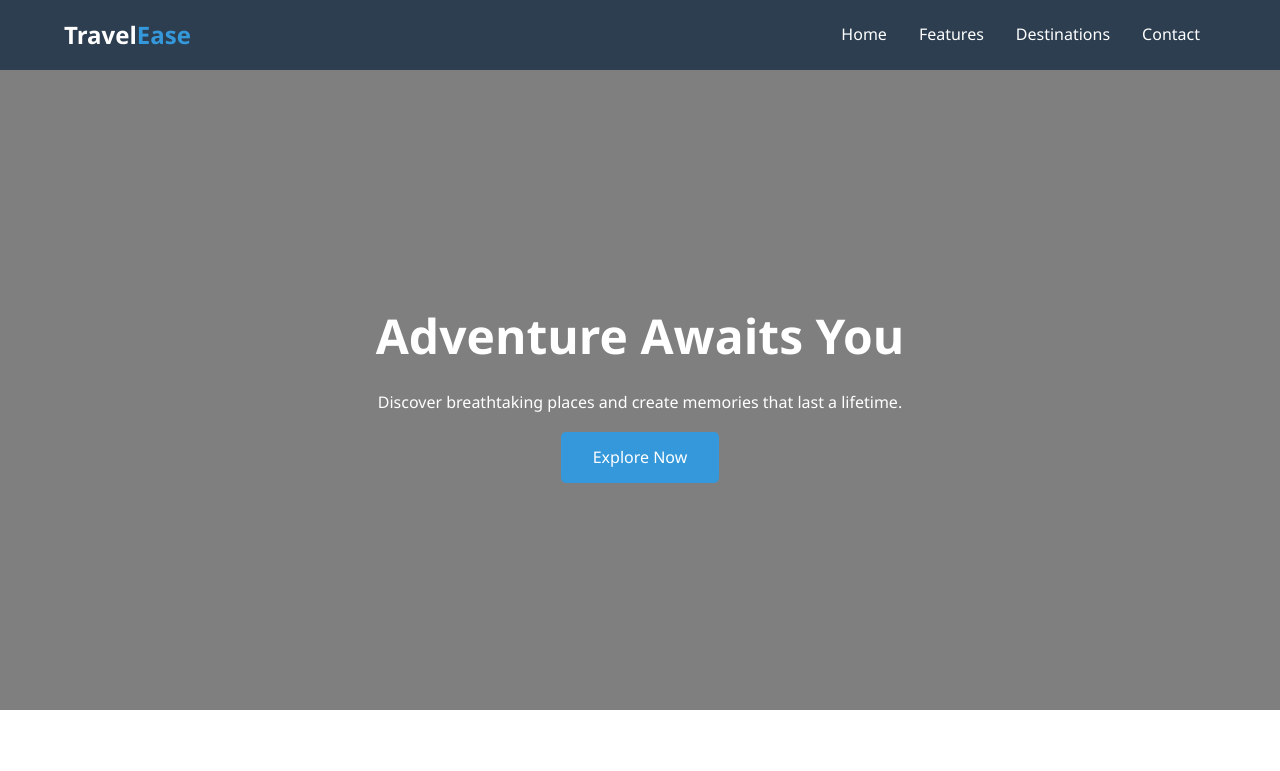
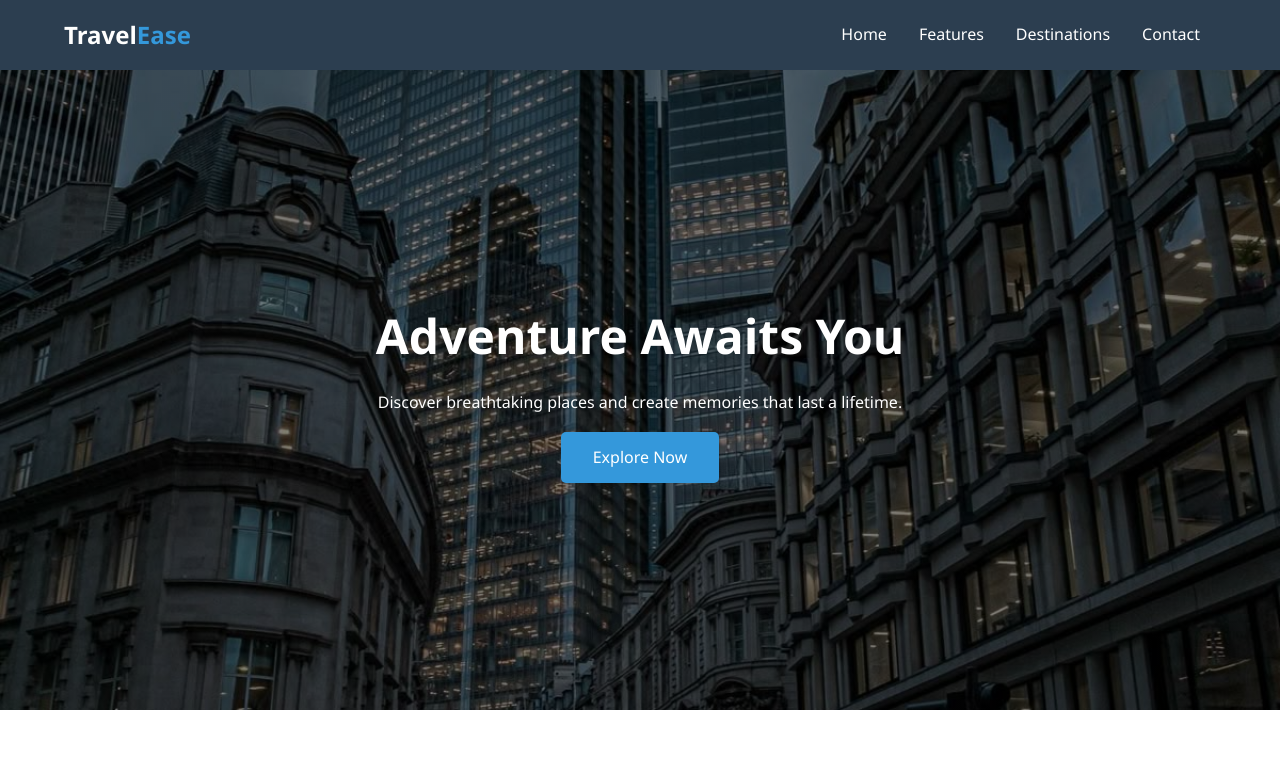
Before and after one commit to gunasekaran006-alt/Module-1--To-Build-a-Responsive-Travel-Web-App-Landing-Page, a plain HTML site: page index.html in a window 1280 px wide. Shown: the top 771 px of the page. Drawn offline with Linux system fonts and the light colour scheme; the site is published under a folder, as on GitHub Pages, so addresses that start at the root find nothing.

Commit message:
css root path updated

```diff
--- a/css/style.css
+++ b/css/style.css
@@ -58,7 +58,7 @@ body {
 .hero {
     height: 80vh;
     background: linear-gradient(rgba(0,0,0,0.5), rgba(0,0,0,0.5)),
-                url('/images/364d16287b1dbdccbe154f54bc129950.jpg') no-repeat center center/cover;
+                url('../images/364d16287b1dbdccbe154f54bc129950.jpg') no-repeat center center/cover;
     display: flex;
     align-items: center;
     justify-content: center;
```
